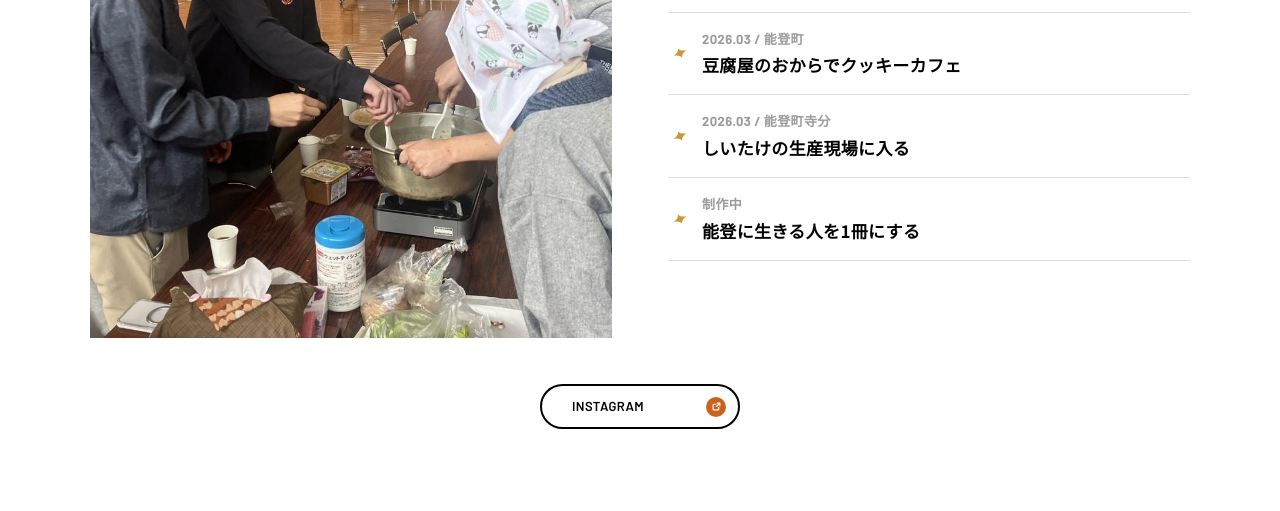
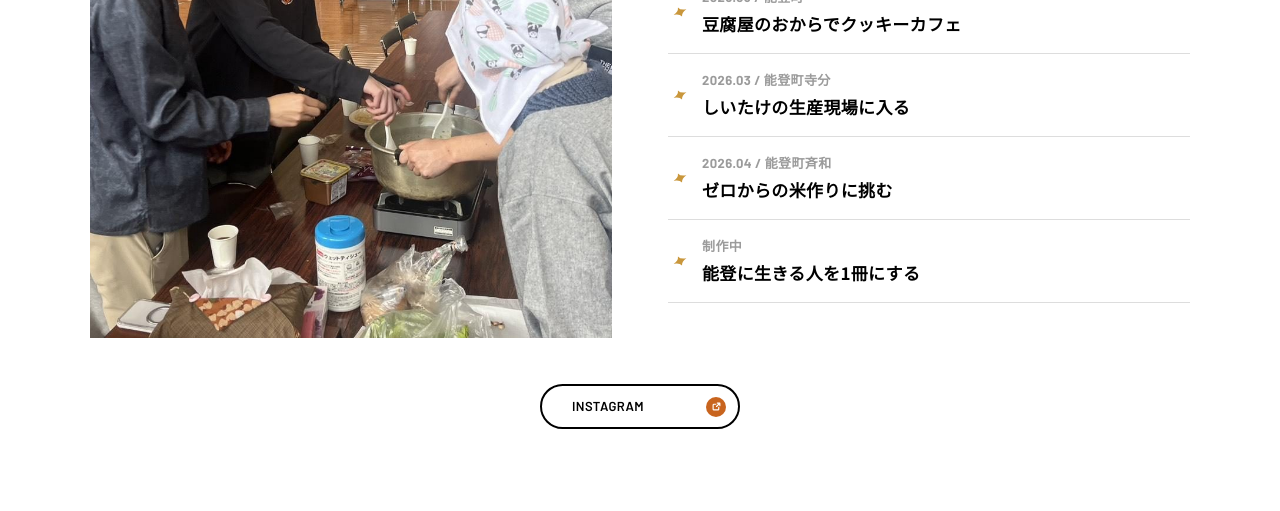
Before and after one commit to noto-wakashu/noto-wakashu.github.io, a plain HTML site: page index.html in a window 1280 px wide. Shown: the part 4840-5351 px from the top of the page. Drawn offline with nearby package versions, Linux system fonts and the light colour scheme.

Commit message:
これまでの企画に「2026.04 / 能登町斉和 ゼロからの米作りに挑む」を足す
Co-Authored-By: Claude Fable 5.2 <noreply@anthropic.com>

```diff
--- a/index.html
+++ b/index.html
@@ -482,6 +482,7 @@
           <li><p class="d en">2026.03 / 珠洲市上黒丸</p><h3>ばあちゃんの里山料理教室</h3></li>
           <li><p class="d en">2026.03 / 能登町</p><h3><span class="nw">豆腐屋のおからで</span><span class="nw">クッキーカフェ</span></h3></li>
           <li><p class="d en">2026.03 / 能登町寺分</p><h3>しいたけの生産現場に入る</h3></li>
+          <li><p class="d en">2026.04 / 能登町斉和</p><h3>ゼロからの米作りに挑む</h3></li>
           <li><p class="d en">制作中</p><h3>能登に生きる人を1冊にする</h3></li>
         </ul>
       </div>
```
